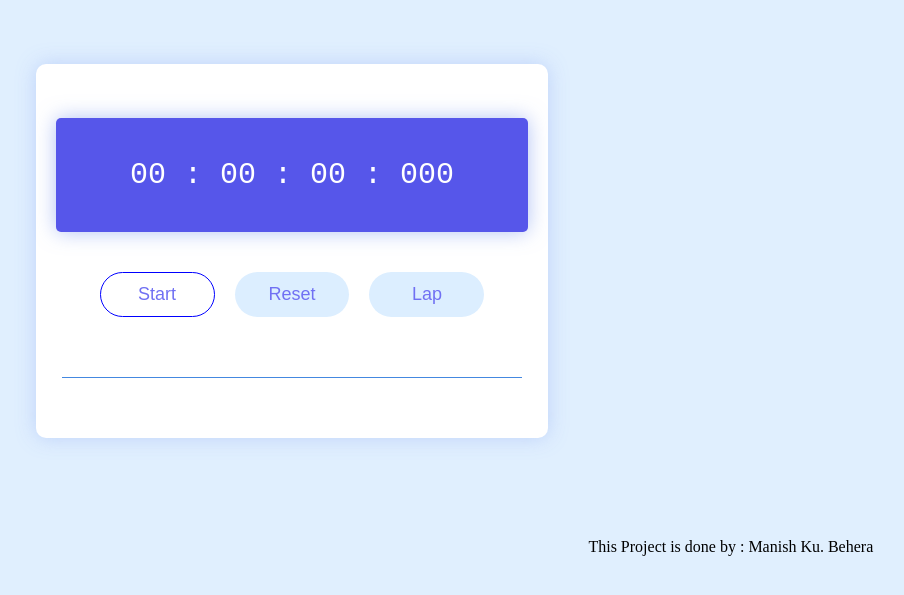
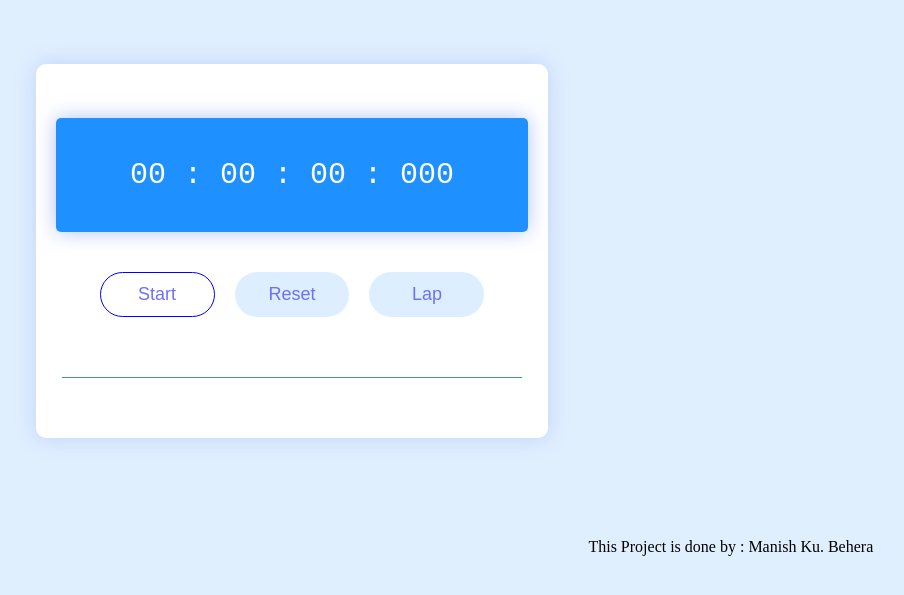
Before and after one commit to ManishBehera13/Project-html, a plain HTML site: page index.html in a window 1280 px wide. Shown: the part 149-744 px from the top of the page, without its empty margins (348-1252 px from the left). Drawn offline with Linux system fonts and the light colour scheme.

Commit message:
Update style.css

```diff
--- a/style.css
+++ b/style.css
@@ -32,7 +32,7 @@
         .timer-display {
             position: relative;
             width: 92%;
-            background: rgb(86, 86, 234);
+            background: dodgerblue;
             font-family: 'Roboto mono', monospace;
             color: white;
             font-size: 30px;
```
